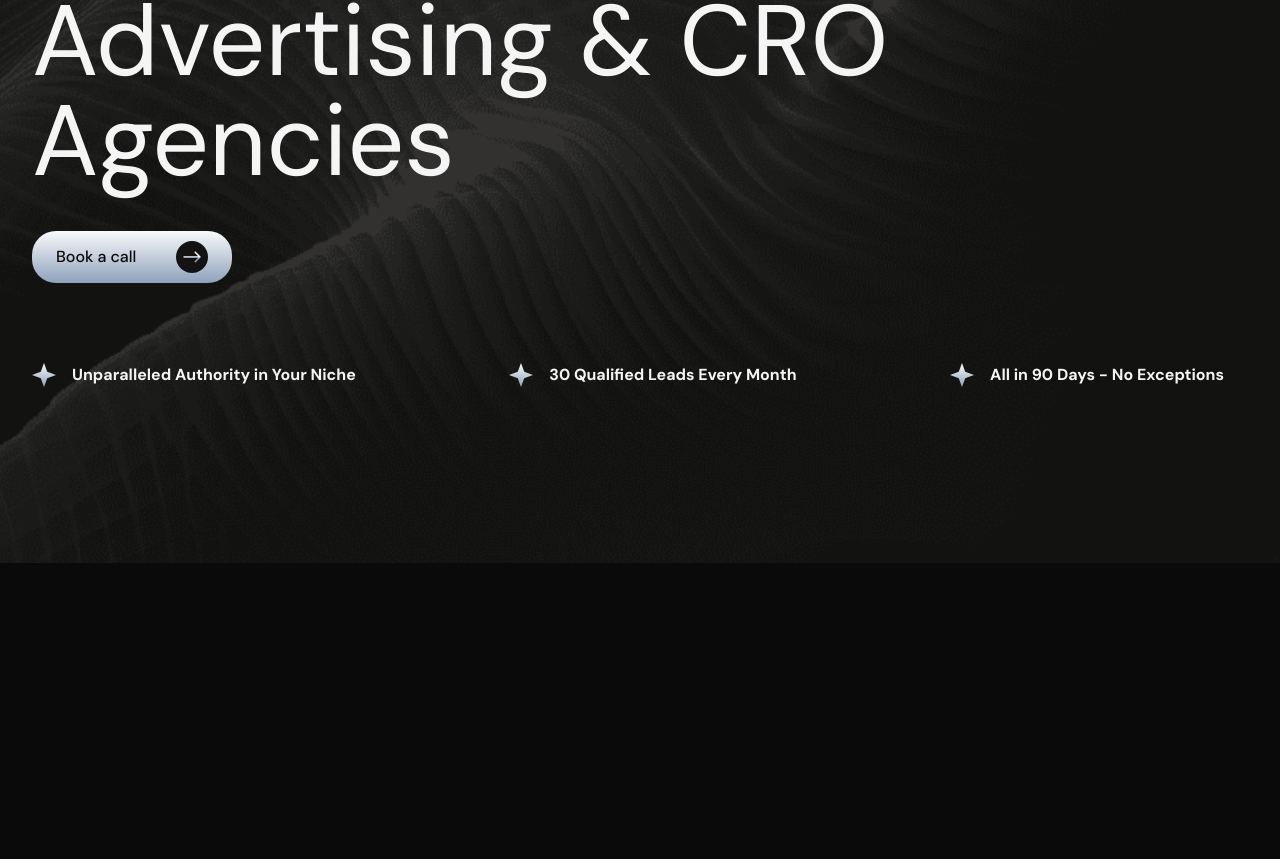
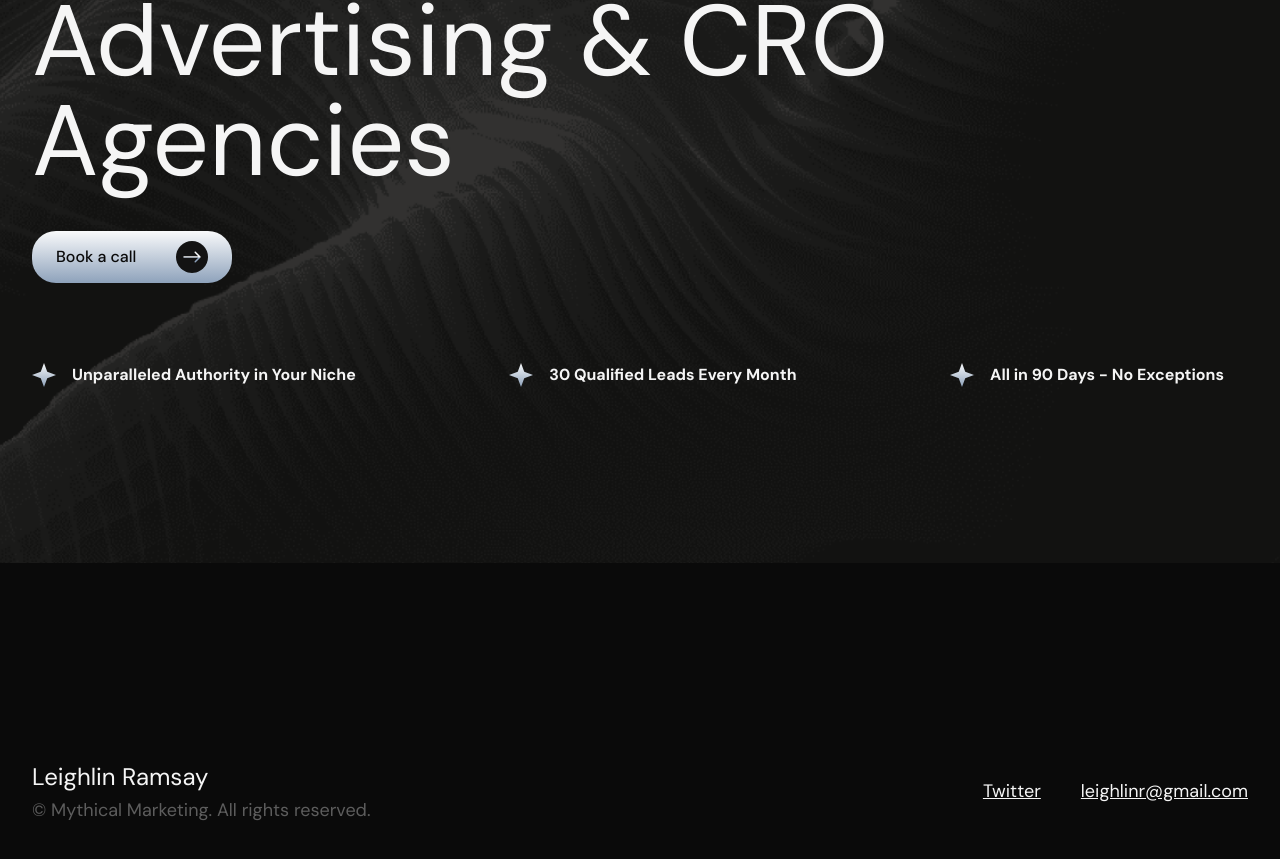
Before and after one commit to DevDugg/lead-wheel, a Next.js app: page / in a window 1280 px wide. Shown: the part 237-1096 px from the top of the page. Before the commit the page ends 800 px from the top, so only its background shows below. Built offline with nearby package versions, Linux system fonts and the light colour scheme.

Commit message:
Add Footer component and update page layout

```diff
--- a/src/app/layout.tsx
+++ b/src/app/layout.tsx
@@ -1,6 +1,7 @@
 import "./globals.css";
 
 import { DM_Sans } from "next/font/google";
+import Footer from "@/components/sections/Footer";
 import Logo from "@/components/elements/logo";
 import type { Metadata } from "next";
 
@@ -21,6 +22,7 @@ export default function RootLayout({
       <body className={`${dm.className} text-WHITE bg-BLACK`}>
         <Logo />
         {children}
+        <Footer />
       </body>
     </html>
   );
--- a/src/app/page.tsx
+++ b/src/app/page.tsx
@@ -2,7 +2,7 @@ import Hero from "@/components/sections/Hero";
 
 const Home = () => {
   return (
-    <main className="home">
+    <main className="home flex flex-col gap-[200px] pb-[200px]">
       <Hero />
     </main>
   );
--- /dev/null
+++ b/src/components/sections/Footer.tsx
@@ -0,0 +1,23 @@
+import Container from "../layout/Container";
+
+const Footer = () => {
+  return (
+    <footer className="footer">
+      <Container className="flex justify-between gap-10 pb-[100px]">
+        <div className="flex flex-col gap-2">
+          <h6 className="text-2xl leading-NORMAL">Leighlin Ramsay</h6>
+          <p className="text-GRAY leading-NORMAL text-lg">© Mythical Marketing. All rights reserved.</p>
+        </div>
+        <div className="flex items-center gap-10">
+          <a href="#" rel="noreferrer noopener" className="underline leading-NORMAL text-lg">
+            Twitter
+          </a>
+          <a href="#" rel="noreferrer noopener" className="underline leading-NORMAL text-lg">
+            leighlinr@gmail.com
+          </a>
+        </div>
+      </Container>
+    </footer>
+  );
+};
+export default Footer;
```
